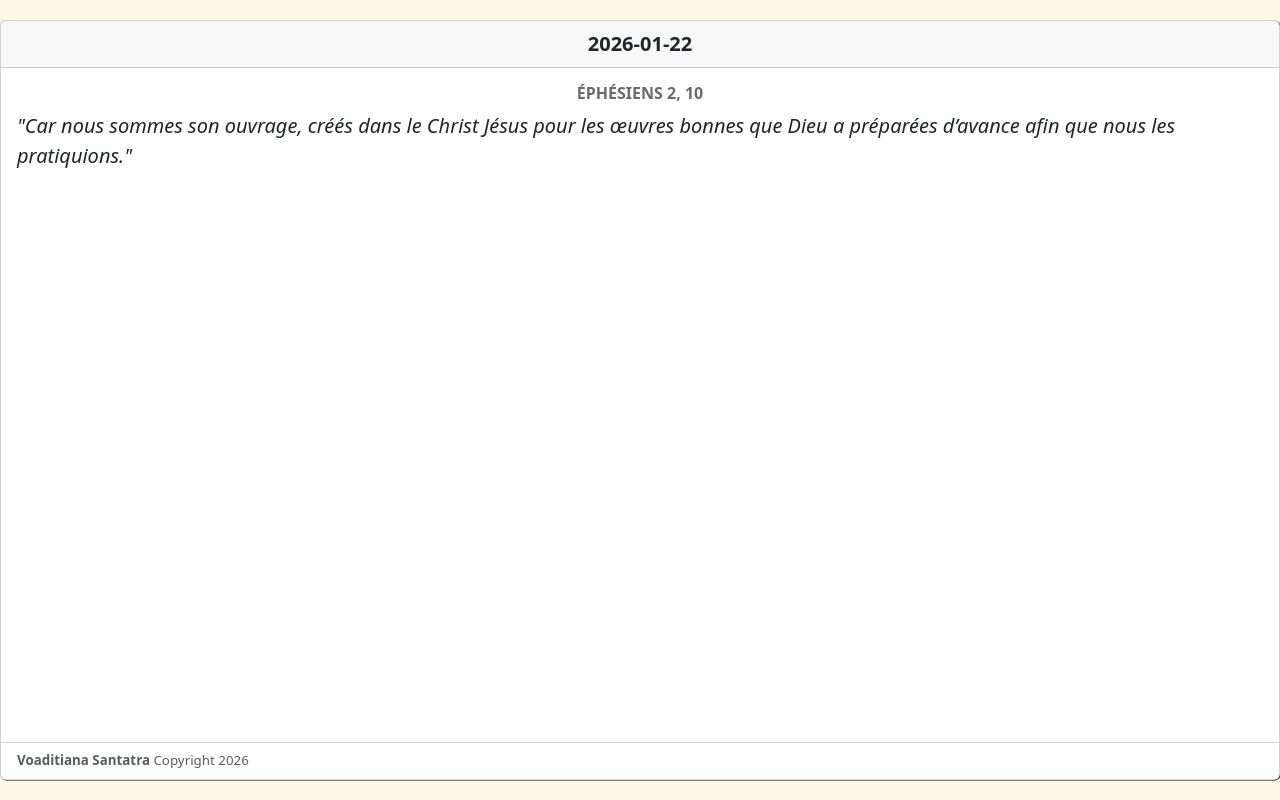
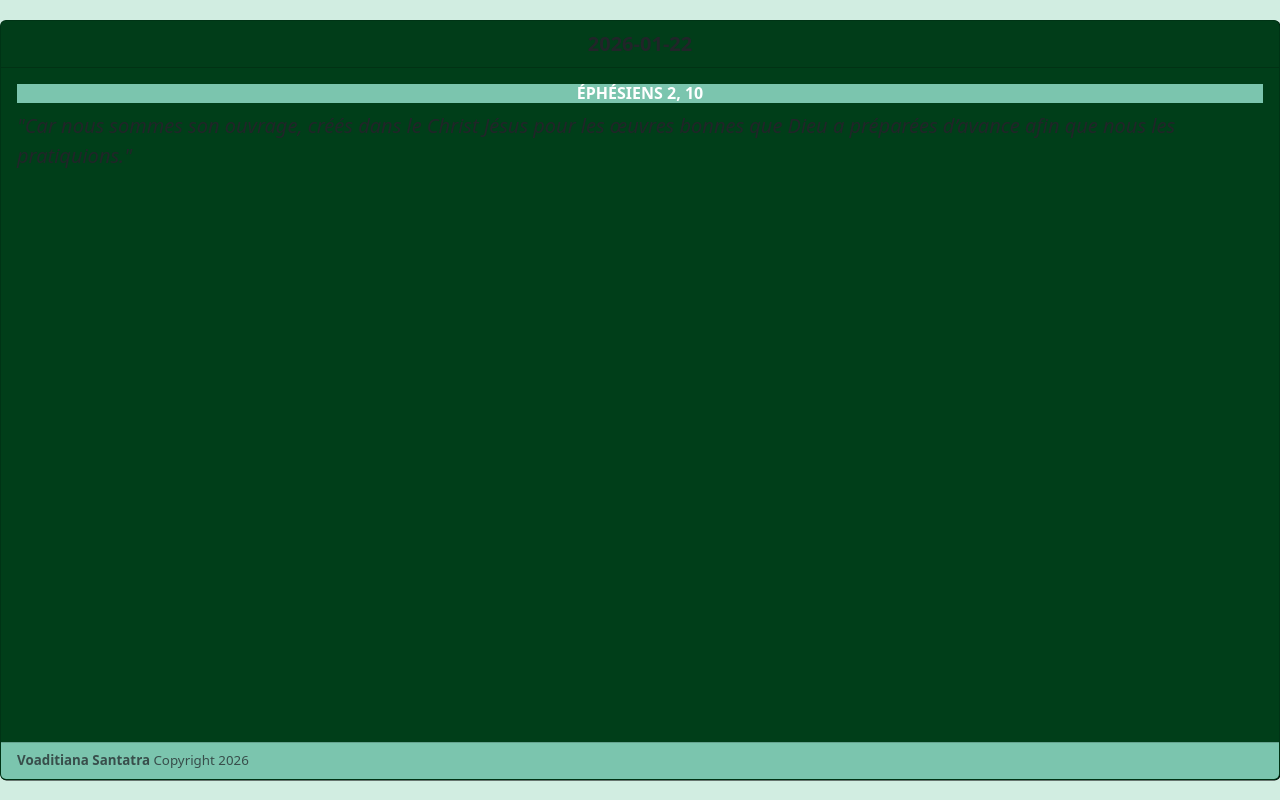
Before and after one commit to Voaditiana/vavaka, a Django app: page / in a window 1280 px wide. Run offline with Django 5.2, Linux system fonts and the light colour scheme.

Commit message:
Update colors in style.css for improved design
Set theme to vert brumeux

```diff
--- a/static/css/style.css
+++ b/static/css/style.css
@@ -1,7 +1,7 @@
 body {
     font-size: 15pt;
-    background-color:#FFF8E7;
-    color:#2A2A2A;
+    background-color:#D1EDE1;
+    color:#FFFFFF;
 }
 
 #card {
@@ -10,19 +10,20 @@ body {
     margin: 0px auto;
     margin-top: 20px;
     box-shadow: 0.5px 0.5px 0.5px #000;
+    background-color:#003E19;
 }
 #txt_date {
     cursor:pointer;
 }
 .card-title {
     font-size: 12pt;
-    background-color:#FFFFFF;
-    color:#6B6B6B;
+    background-color:#7BC5AE;
+    color:white;
 }
 .card-footer {
     font-size: 10pt;
-    background-color:#FFFFFF;
-    color:#6B6B6B;
+    background-color:#7BC5AE;
+    color:#FFFFFF;
 }
 
 .date {
```
